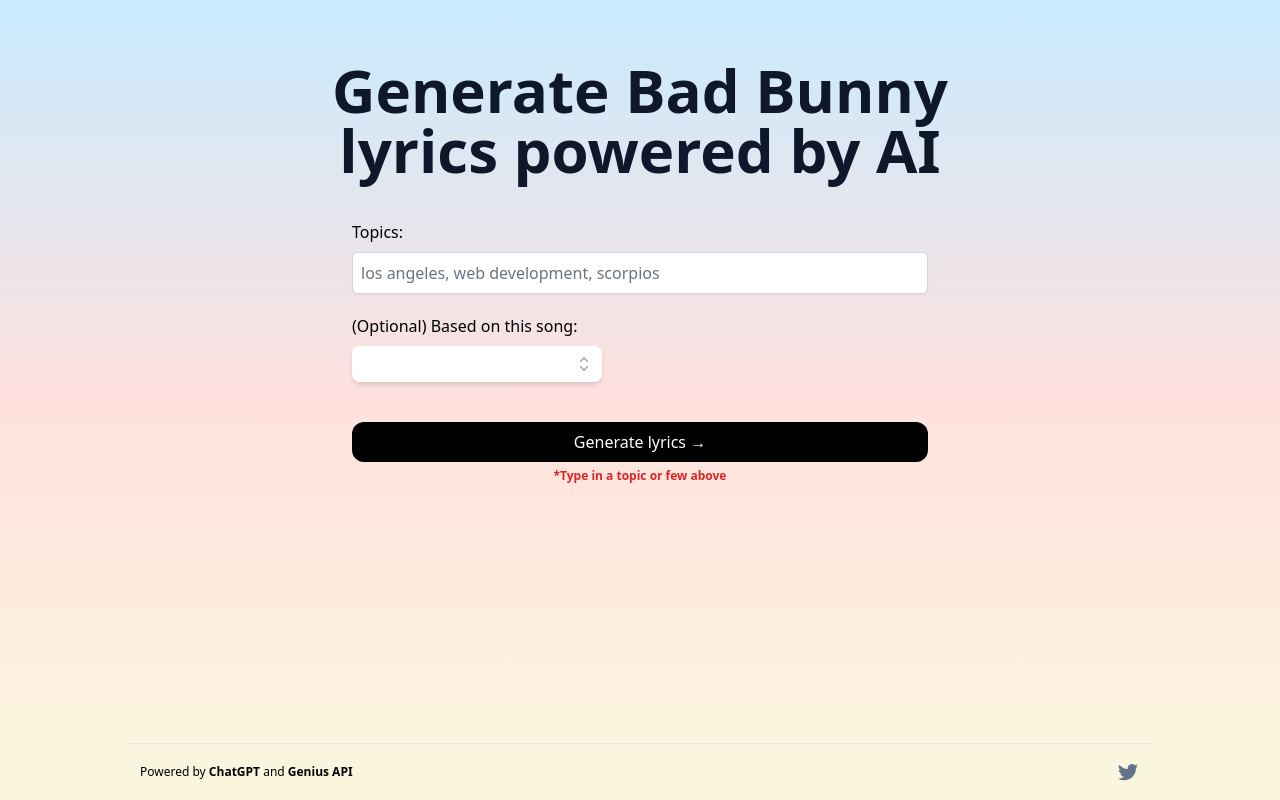
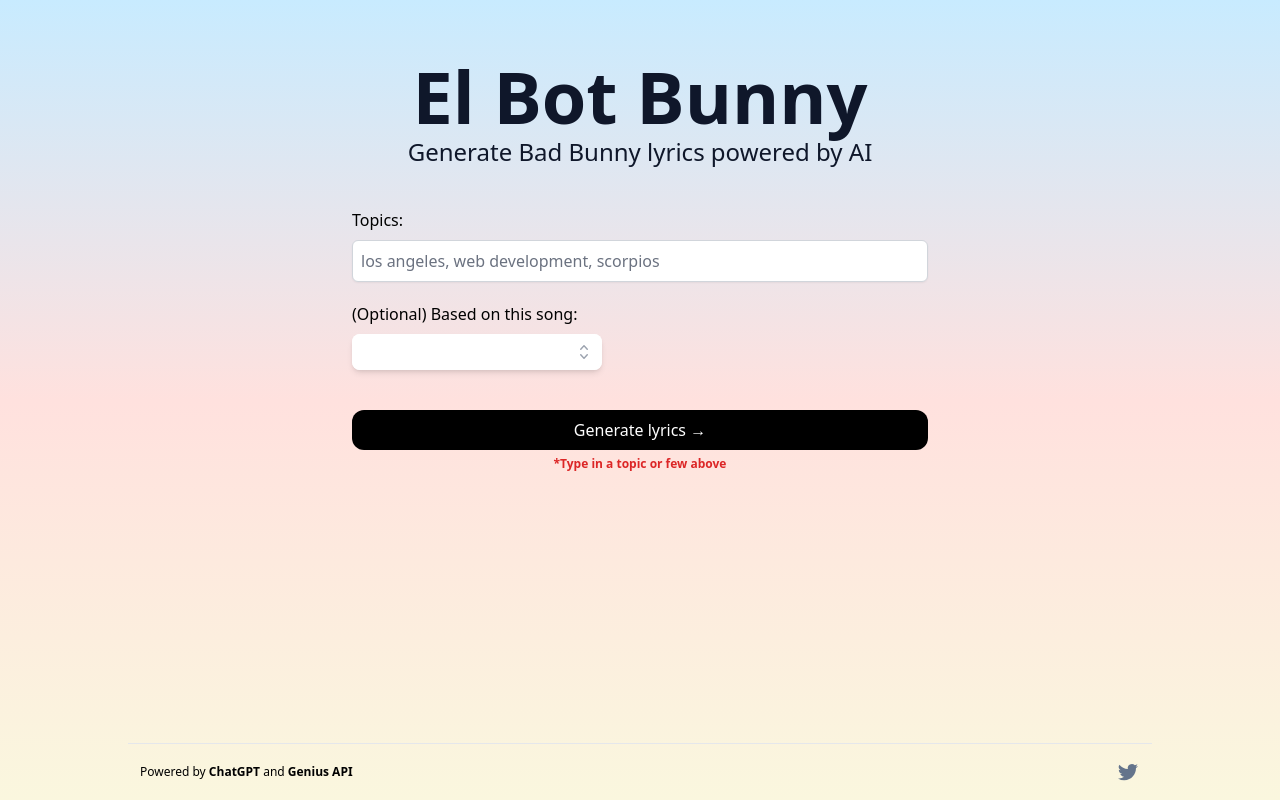
Before and after one commit to luciovilla/elbotbunny, a Next.js app: page / in a window 1280 px wide. Built offline with nearby package versions, Linux system fonts and the light colour scheme.

Commit message:
update main text

```diff
--- a/pages/index.tsx
+++ b/pages/index.tsx
@@ -119,9 +119,12 @@
         </Head>
 
         <main className="flex flex-1 w-full flex-col items-center text-center px-4 mt-10">
-          <h1 className="sm:text-6xl text-4xl max-w-[708px] font-bold text-slate-900">
+          <h1 className="sm:text-7xl text-5xl mb-1 font-bold text-slate-900">
+            El Bot Bunny
+          </h1>
+          <h2 className="sm:text-2xl text-lg text-slate-900">
             Generate Bad Bunny lyrics powered by AI
-          </h1>
+          </h2>
           <div className="max-w-xl w-full">
             {!hideInput && (
               <>
```
